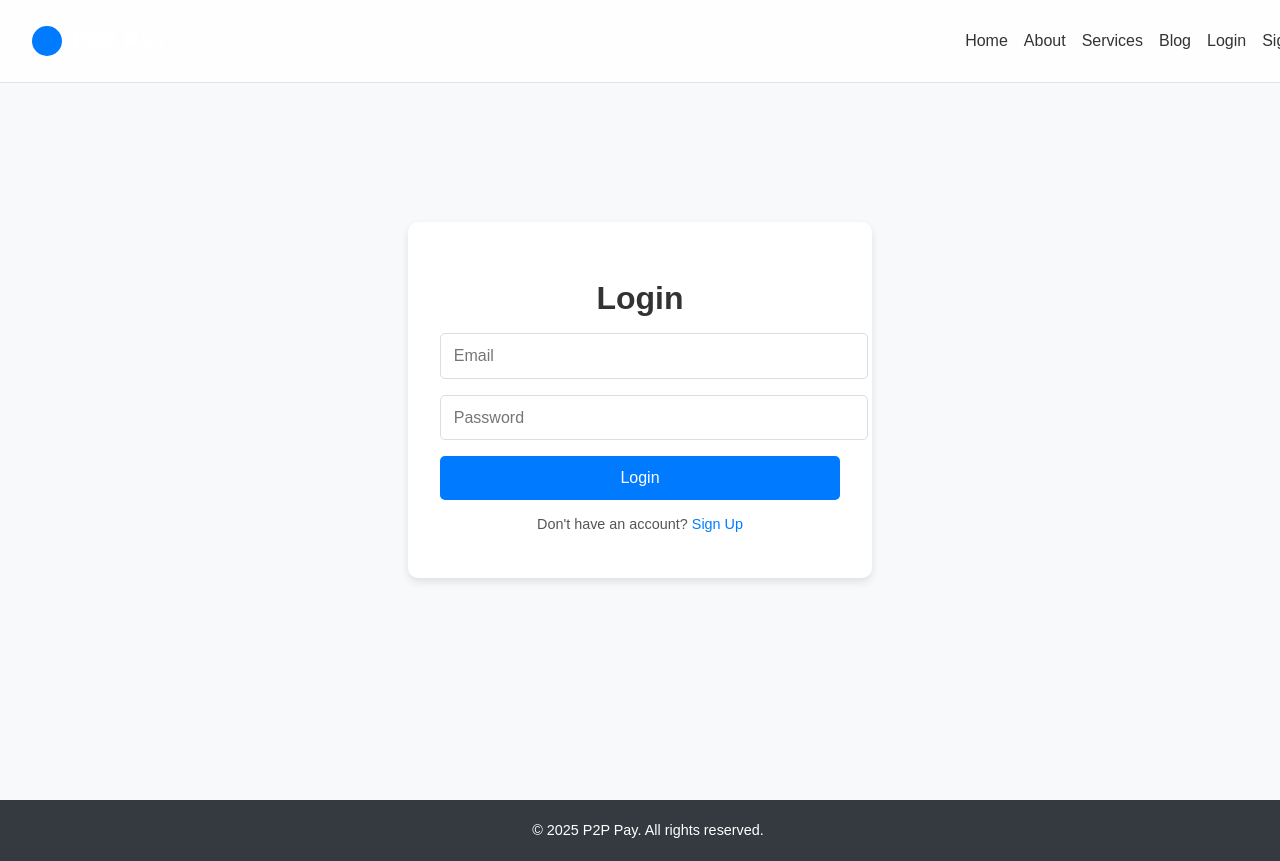
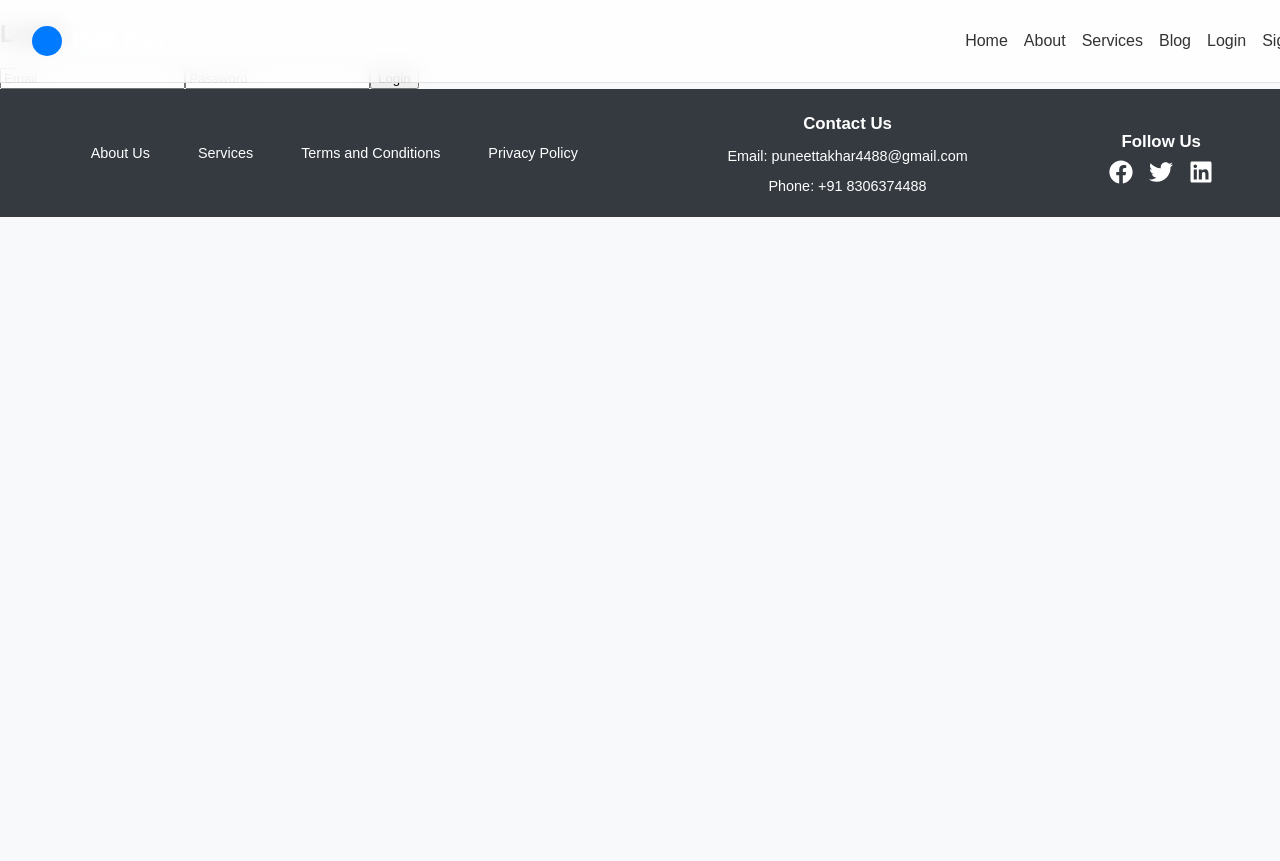
Before and after one commit to Puneet-Takhar/P2P-Pay, a React (Create React App) app: page /login in a window 1280 px wide. After the commit the page ends 800 px from the top, so only its background shows below. Built offline with nearby package versions, Linux system fonts and the light colour scheme.

Commit message:
Updated Footer component with social media icons and links

```diff
--- a/src/App.js
+++ b/src/App.js
@@ -7,7 +7,7 @@ import BlogPage from './pages/BlogPage';
 import LoginPage from './pages/LoginPage';
 import SignupPage from './pages/SignupPage';
 import Navbar from './components/Navbar';
-import Footer from './components/Footer';
+import Footer from "./components/Footer";
 import { AuthProvider } from './context/AuthContext';
 import './styles/styles.css';
 
--- /dev/null
+++ b/src/components/Footer.css
@@ -0,0 +1,39 @@
+.footer {
+    background-color: #1e1e1e;
+    color: #ffffff;
+    padding: 2rem;
+    text-align: center;
+    position: fixed;
+    bottom: 0;
+    width: 100%;
+    display: flex;
+    justify-content: space-around;
+    align-items: center;
+  }
+
+  .footer-links a {
+    color: #ffffff;
+    text-decoration: none;
+    margin: 0 1rem;
+    transition: color 0.3s;
+  }
+
+  .footer-links a:hover {
+    color: #007bff;
+  }
+
+  .footer-contact h3,
+  .footer-social h3 {
+    margin-bottom: 0.5rem;
+  }
+
+  .footer-social a {
+    color: #ffffff;
+    font-size: 1.5rem;
+    margin: 0 0.5rem;
+    transition: color 0.3s;
+  }
+
+  .footer-social a:hover {
+    color: #007bff;
+  }
--- a/src/components/Footer.jsx
+++ b/src/components/Footer.jsx
@@ -1,10 +1,34 @@
-import React from 'react';
+import React from "react";
+import { FaFacebook } from "react-icons/fa";
+import { FaTwitter } from "react-icons/fa";
+import { FaLinkedin } from "react-icons/fa";
+import "./Footer.css";
 
 const Footer = () => {
   return (
     <footer className="footer">
-      <div className="footer-content">
-        <p>&copy; 2025 P2P Pay. All rights reserved.</p>
+      <div className="footer-links">
+        <a href="/about">About Us</a>
+        <a href="/services">Services</a>
+        <a href="/terms">Terms and Conditions</a>
+        <a href="/privacy">Privacy Policy</a>
+      </div>
+      <div className="footer-contact">
+        <h3>Contact Us</h3>
+        <p>Email: puneettakhar4488@gmail.com</p>
+        <p>Phone: +91 8306374488</p>
+      </div>
+      <div className="footer-social">
+        <h3>Follow Us</h3>
+        <a href="https://facebook.com" target="_blank" rel="noopener noreferrer">
+          <FaFacebook />
+        </a>
+        <a href="https://twitter.com" target="_blank" rel="noopener noreferrer">
+          <FaTwitter />
+        </a>
+        <a href="https://linkedin.com" target="_blank" rel="noopener noreferrer">
+          <FaLinkedin />
+        </a>
       </div>
     </footer>
   );
--- a/src/pages/LoginPage.jsx
+++ b/src/pages/LoginPage.jsx
@@ -1,23 +1,21 @@
-import React, { useState, useContext } from 'react';
-import { Link, useNavigate } from 'react-router-dom';
-import { AuthContext } from '../context/AuthContext';
+import React, { useState } from "react";
 
-const LoginPage = () => {
-  const [email, setEmail] = useState('');
-  const [password, setPassword] = useState('');
-  const { login } = useContext(AuthContext);
-  const navigate = useNavigate();
+const Login = () => {
+  const [email, setEmail] = useState("");
+  const [password, setPassword] = useState("");
 
   const handleLogin = () => {
-    login();
-    navigate('/');
+    if (email === "user@example.com" && password === "password") {
+      localStorage.setItem("user", JSON.stringify({ email }));
+      alert("Login successful!");
+    } else {
+      alert("Invalid credentials.");
+    }
   };
 
   return (
-    <div className="auth-page">
-      <div className="auth-card">
+    <div className="login">
       <h2>Login</h2>
-        <form>
       <input
         type="email"
         placeholder="Email"
@@ -30,16 +28,9 @@ const LoginPage = () => {
         value={password}
         onChange={(e) => setPassword(e.target.value)}
       />
-          <button type="button" onClick={handleLogin}>
-            Login
-          </button>
-        </form>
-        <p>
-          Don't have an account? <Link to="/signup">Sign Up</Link>
-        </p>
-      </div>
+      <button onClick={handleLogin}>Login</button>
     </div>
   );
 };
 
-export default LoginPage;
+export default Login;
--- a/src/styles/styles.css
+++ b/src/styles/styles.css
@@ -477,6 +477,20 @@ body {
   transform: scaleX(1);
 }
 
+/* Responsive Navbar */
+@media (max-width: 768px) {
+  .nav-links {
+    flex-direction: column;
+    align-items: center;
+    gap: 0.5rem;
+  }
+
+  .nav-link {
+    font-size: 0.9rem;
+  }
+}
+
+
   /* Page Content Styles */
   .page-content {
     padding-top: 6rem; /* Adjust padding to account for the fixed navbar */
```
Also changed, not shown: package.json (+10 -2 lines), src/pages/TransactionHistory.jsx (+3 -8 lines), src/pages/HomePage.jsx (line endings or trailing spaces), 2 other files (tests, documents, lock files or other folders). Lines whose indentation alone changed are shown as unchanged.
